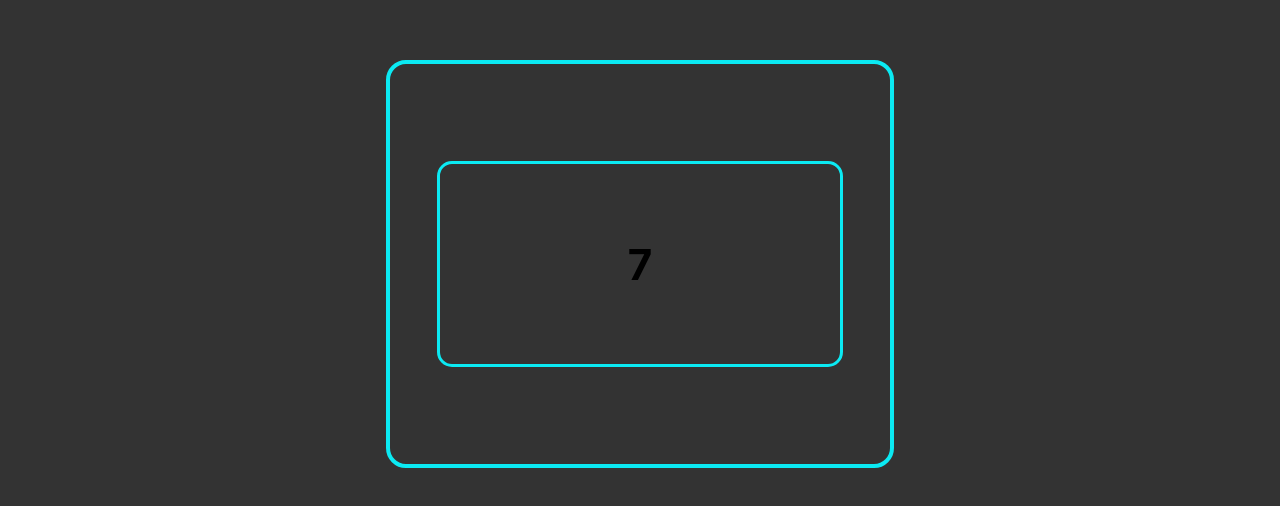
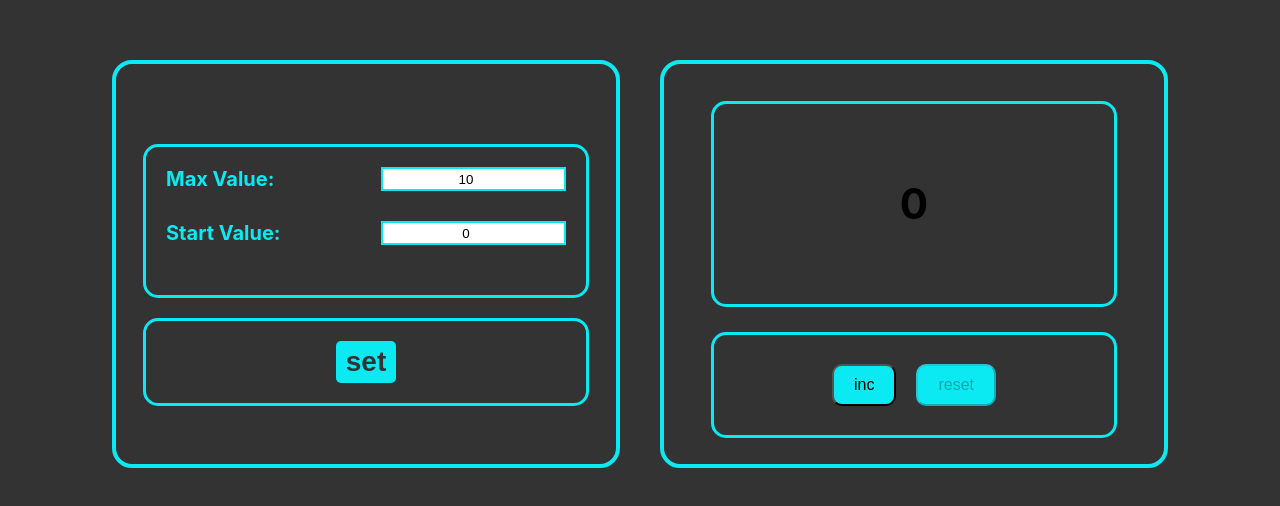
Before and after one commit to AliakseiKrasko/counter, a React (Create React App) app: page / in a window 1280 px wide. Shown: the part 136-642 px from the top of the page. Built offline with nearby package versions, Linux system fonts and the light colour scheme.

Commit message:
added state

```diff
--- a/src/App.css
+++ b/src/App.css
@@ -16,6 +16,11 @@ body {
     justify-content: center;
     align-items: center;
     font-size: 36px;
+    margin: 20px;
+}
+
+.App-body {
+    display: flex;
 
 }
 
@@ -69,6 +74,7 @@ body {
     font-size: 16px;
 
 }
+
 .display-set input {
     border: 2px solid #0beaf3;
     text-align: center;
--- a/src/App.tsx
+++ b/src/App.tsx
@@ -1,13 +1,127 @@
-import React from 'react';
+import React, {useState} from 'react';
 
 import './App.css';
 import {CounterDisplay} from './CounterDisplay';
+import {CounterButtons} from './CountersButtons';
+import {Button} from './Button';
 
 function App() {
+
+    const [counter, setCounter] = useState<number>(0);
+    const [maxValue, setMaxValue] = useState<number>(10);
+
+    const increment = () => {
+
+        setCounter(counter + 1);
+    }
+
+    const reset = () => {
+
+        setCounter(0);
+        setMaxValue(maxValue);
+    }
+
+    const onSet = () => {
+        setCounter (counter + 1);
+    }
+
+    const [maxError, setMaxError] = useState(false);
+    const [startError, setStartError] = useState(false);
+    const [startValue, setStartValue] = useState(0);
+
+    // const [mode, SetMode] = useState(false);
+    // const toggleSetMode = () => {
+    //     SetMode(prev => !prev);
+
+    const saveValues = (newMaxValue: number, startValue: number) => {
+        setMaxValue(newMaxValue);
+        setCounter(startValue);
+        // SetMode(false);
+    };
+
+
+
     return (
-        <div className="App">
-            <CounterDisplay value={7} maxValue={9}/>
+        <div className="App-body">
+            <div className="App">
+
+                <div className="display-set">
+                    <div className="set-mode">
+                        <label className={"label-max"}>
+                            Max Value:
+                            <input
+                                type="number"
+                                value={maxValue}
+                                className={maxError ? 'error' : ''}
+                                placeholder="Max value"
+                                onChange={(e) => {
+                                    const value = Number(e.target.value);
+                                    if (!isNaN(value) && value > 0) { // Проверка: число и больше 0
+
+                                        setMaxValue(value);
+                                        setMaxError(false);
+                                        setStartError(false);
+
+                                    } else {
+                                        setMaxError(true);
+                                        setStartError(true);
+                                    }
+                                }}
+                            />
+                        </label>
+                        <label className={"label-start"}>
+                            Start Value:
+                            <input
+                                type="number"
+                                value={startValue}
+                                className={startError ? 'error' : ''}
+                                placeholder="Start value"
+                                onChange={(e) => {
+                                    const value = Number(e.target.value);
+                                    if (!isNaN(value) && value >= 0 && value < maxValue) {
+
+                                        setStartValue(value)
+                                        setStartError(false);
+                                        setMaxError(false);
+
+                                    } else {
+                                        setStartError(true);
+                                        setMaxError(true);
+                                    }
+                                }}
+                            />
+                        </label>
+                    </div>
+                    <div className={"button-set"}>
+                        <button
+                            onClick={() => {
+                                saveValues(maxValue, startValue);
+                                setMaxError(false);
+                                setStartError(false);
+
+                            }}
+                        >
+                            set
+                        </button>
+                    </div>
+                </div>
+            </div>
+
+            <div className="App">
+
+                <>
+                    <CounterDisplay value={counter} maxValue={maxValue}/>
+                    <CounterButtons
+                        onIncrement={increment}
+                        onReset={reset}
+                        disableIncrement={counter >= maxValue}
+                        disableReset={counter === 0}
+                    />
+                </>
+
+            </div>
         </div>
+
     );
 }
 
--- a/src/CountersButtons.tsx
+++ b/src/CountersButtons.tsx
@@ -7,11 +7,11 @@ type CounterButtonsProps = {
     onReset: () => void;
     disableIncrement: boolean;
     disableReset: boolean;
-    onSet: () => void;
+
 };
 
 export const CounterButtons: React.FC<CounterButtonsProps> = ({
-                                                                  onIncrement, onReset, onSet,
+                                                                  onIncrement, onReset,
                                                                   disableIncrement, disableReset}) => {
     return (
         <div className="counter-buttons">
```
Lines whose indentation alone changed are shown as unchanged.
